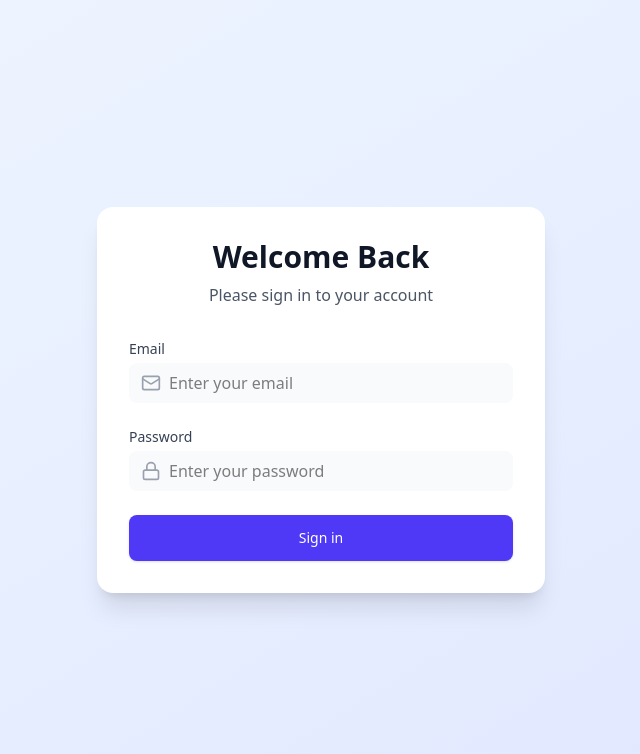
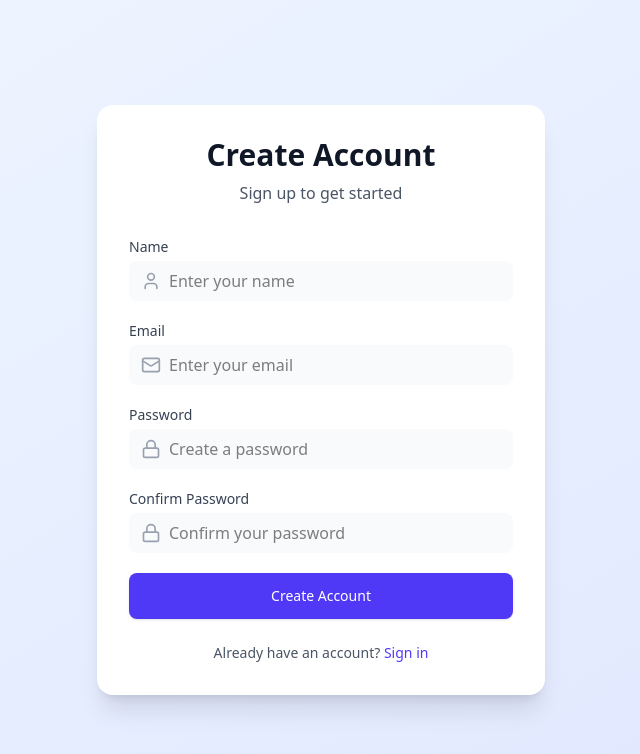
Before and after one commit to nandocoeg2/easy-pharmacy, a React (Vite) app: page /register in a window 1280 px wide. Before the commit this address led to /. Shown: the top 754 px of the page, without its empty margins (319-959 px from the left). Built offline with nearby package versions, Linux system fonts and the light colour scheme.

Commit message:
feat(api): add registration endpoint for new users

```diff
--- a/src/App.tsx
+++ b/src/App.tsx
@@ -10,6 +10,7 @@ import DrugDetail from "./pages/DrugDetail";
 import LoadingSpinner from "./components/uis/LoadingSpinner";
 import CheckoutSuccess from "./pages/CheckoutSuccess";
 import { Toaster } from "react-hot-toast";
+import Register from "./pages/Register";
 
 const ProtectedRoute = ({ children }: { children: ReactNode }) => {
   const isAuthenticated = useSelector(
@@ -47,6 +48,8 @@ function App() {
             />
             <Routes>
               <Route path="/" element={<Login />} />
+              <Route path="/register" element={<Register />} />
+
               <Route
                 path="/dashboard"
                 element={
--- a/src/components/templates/DashboardTemplate.tsx
+++ b/src/components/templates/DashboardTemplate.tsx
@@ -1,5 +1,5 @@
 import React, { Suspense } from "react";
-import { SearchInput, SortDropdown } from "../blocks";
+import { SortDropdown } from "../blocks";
 import { ProductGrid } from "../sections";
 
 interface ProductCardProps {
--- a/src/pages/Login.tsx
+++ b/src/pages/Login.tsx
@@ -1,19 +1,23 @@
 import { FormEvent, useState } from "react";
 import { useDispatch, useSelector } from "react-redux";
 import { login } from "../stores/AuthSlice";
-import { Mail, Lock } from "lucide-react";
+import { Mail, Lock, AlertCircle } from "lucide-react";
 import { RootState } from "../stores/Store";
 import { useEffect } from "react";
-import { useNavigate } from "react-router";
+import { Link, useNavigate } from "react-router";
+import toast from "react-hot-toast";
 
 function Login() {
   const [email, setEmail] = useState("");
   const [password, setPassword] = useState("");
+  const [error, setError] = useState("");
+
   const dispatch = useDispatch();
   const navigate = useNavigate();
   const isAuthenticated = useSelector(
     (state: RootState) => state.auth.isAuthenticated
   );
+  const users = useSelector((state: RootState) => state.auth.users);
 
   useEffect(() => {
     if (isAuthenticated) {
@@ -23,7 +27,24 @@ function Login() {
 
   const handleSubmit = (e: FormEvent) => {
     e.preventDefault();
-    dispatch(login({ email }));
+    // Simple validation
+    if (!email || !password) {
+      setError("Please enter both email and password");
+      return;
+    }
+
+    // Check if user exists
+    const user = users.find((user) => user.email === email);
+    if (!user) {
+      setError("Invalid email or password");
+      return;
+    }
+
+    // In a real app, we would verify the password here
+    // For this demo, we'll just check if the user exists
+
+    dispatch(login({ email, name: user.name }));
+    toast.success("Login successful!");
     navigate("/dashboard");
   };
 
@@ -34,6 +55,13 @@ function Login() {
           <h1 className="text-3xl font-bold text-gray-900">Welcome Back</h1>
           <p className="text-gray-600 mt-2">Please sign in to your account</p>
         </div>
+
+        {error && (
+          <div className="mb-4 p-3 bg-red-50 border border-red-200 rounded-md flex items-start">
+            <AlertCircle className="h-5 w-5 text-red-500 mt-0.5 mr-2 flex-shrink-0" />
+            <p className="text-sm text-red-600">{error}</p>
+          </div>
+        )}
 
         <form onSubmit={handleSubmit} className="space-y-6">
           <div>
@@ -81,6 +109,17 @@ function Login() {
             Sign in
           </button>
         </form>
+        <div className="mt-6 text-center">
+          <p className="text-sm text-gray-600">
+            Don't have an account?{" "}
+            <Link
+              to="/register"
+              className="font-medium text-indigo-600 hover:text-indigo-500"
+            >
+              Sign up
+            </Link>
+          </p>
+        </div>
       </div>
     </div>
   );
--- /dev/null
+++ b/src/pages/Register.tsx
@@ -0,0 +1,214 @@
+import React, { useState, useEffect } from "react";
+import { useDispatch, useSelector } from "react-redux";
+import { Mail, Lock, User, AlertCircle } from "lucide-react";
+import toast from "react-hot-toast";
+import { Link, useNavigate } from "react-router";
+import { RootState } from "../stores/Store";
+import { register } from "../stores/AuthSlice";
+
+export default function Register() {
+  const [name, setName] = useState("");
+  const [email, setEmail] = useState("");
+  const [password, setPassword] = useState("");
+  const [confirmPassword, setConfirmPassword] = useState("");
+  const [errors, setErrors] = useState<{
+    name?: string;
+    email?: string;
+    password?: string;
+    confirmPassword?: string;
+  }>({});
+
+  const dispatch = useDispatch();
+  const navigate = useNavigate();
+  const isAuthenticated = useSelector(
+    (state: RootState) => state.auth.isAuthenticated
+  );
+  const users = useSelector((state: RootState) => state.auth.users);
+
+  useEffect(() => {
+    // Redirect to dashboard if already authenticated
+    if (isAuthenticated) {
+      navigate("/dashboard");
+    }
+  }, [isAuthenticated, navigate]);
+
+  const validateForm = () => {
+    const newErrors: {
+      name?: string;
+      email?: string;
+      password?: string;
+      confirmPassword?: string;
+    } = {};
+
+    if (!name.trim()) {
+      newErrors.name = "Name is required";
+    }
+
+    if (!email.trim()) {
+      newErrors.email = "Email is required";
+    } else if (!/\S+@\S+\.\S+/.test(email)) {
+      newErrors.email = "Email is invalid";
+    } else if (users.some((user) => user.email === email)) {
+      newErrors.email = "Email is already registered";
+    }
+
+    if (!password) {
+      newErrors.password = "Password is required";
+    } else if (password.length < 6) {
+      newErrors.password = "Password must be at least 6 characters";
+    }
+
+    if (password !== confirmPassword) {
+      newErrors.confirmPassword = "Passwords do not match";
+    }
+
+    setErrors(newErrors);
+    return Object.keys(newErrors).length === 0;
+  };
+
+  const handleSubmit = (e: React.FormEvent) => {
+    e.preventDefault();
+
+    if (validateForm()) {
+      dispatch(register({ email, name }));
+      toast.success("Registration successful! Please login.");
+      navigate("/");
+    }
+  };
+
+  return (
+    <div className="min-h-screen bg-gradient-to-br from-blue-50 to-indigo-100 flex items-center justify-center p-4">
+      <div className="bg-white rounded-2xl shadow-xl w-full max-w-md p-8">
+        <div className="text-center mb-8">
+          <h1 className="text-3xl font-bold text-gray-900">Create Account</h1>
+          <p className="text-gray-600 mt-2">Sign up to get started</p>
+        </div>
+
+        <form onSubmit={handleSubmit} className="space-y-5">
+          <div>
+            <label className="block text-sm font-medium text-gray-700">
+              Name
+            </label>
+            <div className="mt-1 relative">
+              <div className="absolute inset-y-0 left-0 pl-3 flex items-center pointer-events-none">
+                <User className="h-5 w-5 text-gray-400" />
+              </div>
+              <input
+                type="text"
+                value={name}
+                onChange={(e) => setName(e.target.value)}
+                className={`pl-10 py-2 block w-full rounded-lg border-gray-300 bg-gray-50 focus:border-indigo-500 focus:ring-indigo-500 ${
+                  errors.name ? "border-red-300" : ""
+                }`}
+                placeholder="Enter your name"
+              />
+              {errors.name && (
+                <div className="mt-1 flex items-center text-sm text-red-600">
+                  <AlertCircle className="h-4 w-4 mr-1" />
+                  {errors.name}
+                </div>
+              )}
+            </div>
+          </div>
+
+          <div>
+            <label className="block text-sm font-medium text-gray-700">
+              Email
+            </label>
+            <div className="mt-1 relative">
+              <div className="absolute inset-y-0 left-0 pl-3 flex items-center pointer-events-none">
+                <Mail className="h-5 w-5 text-gray-400" />
+              </div>
+              <input
+                type="email"
+                value={email}
+                onChange={(e) => setEmail(e.target.value)}
+                className={`pl-10 py-2 block w-full rounded-lg border-gray-300 bg-gray-50 focus:border-indigo-500 focus:ring-indigo-500 ${
+                  errors.email ? "border-red-300" : ""
+                }`}
+                placeholder="Enter your email"
+              />
+              {errors.email && (
+                <div className="mt-1 flex items-center text-sm text-red-600">
+                  <AlertCircle className="h-4 w-4 mr-1" />
+                  {errors.email}
+                </div>
+              )}
+            </div>
+          </div>
+
+          <div>
+            <label className="block text-sm font-medium text-gray-700">
+              Password
+            </label>
+            <div className="mt-1 relative">
+              <div className="absolute inset-y-0 left-0 pl-3 flex items-center pointer-events-none">
+                <Lock className="h-5 w-5 text-gray-400" />
+              </div>
+              <input
+                type="password"
+                value={password}
+                onChange={(e) => setPassword(e.target.value)}
+                className={`pl-10 py-2 block w-full rounded-lg border-gray-300 bg-gray-50 focus:border-indigo-500 focus:ring-indigo-500 ${
+                  errors.password ? "border-red-300" : ""
+                }`}
+                placeholder="Create a password"
+              />
+              {errors.password && (
+                <div className="mt-1 flex items-center text-sm text-red-600">
+                  <AlertCircle className="h-4 w-4 mr-1" />
+                  {errors.password}
+                </div>
+              )}
+            </div>
+          </div>
+
+          <div>
+            <label className="block text-sm font-medium text-gray-700">
+              Confirm Password
+            </label>
+            <div className="mt-1 relative">
+              <div className="absolute inset-y-0 left-0 pl-3 flex items-center pointer-events-none">
+                <Lock className="h-5 w-5 text-gray-400" />
+              </div>
+              <input
+                type="password"
+                value={confirmPassword}
+                onChange={(e) => setConfirmPassword(e.target.value)}
+                className={`pl-10 py-2 block w-full rounded-lg border-gray-300 bg-gray-50 focus:border-indigo-500 focus:ring-indigo-500 ${
+                  errors.confirmPassword ? "border-red-300" : ""
+                }`}
+                placeholder="Confirm your password"
+              />
+              {errors.confirmPassword && (
+                <div className="mt-1 flex items-center text-sm text-red-600">
+                  <AlertCircle className="h-4 w-4 mr-1" />
+                  {errors.confirmPassword}
+                </div>
+              )}
+            </div>
+          </div>
+
+          <button
+            type="submit"
+            className="w-full flex justify-center py-3 px-4 border border-transparent rounded-lg shadow-sm text-sm font-medium text-white bg-indigo-600 hover:bg-indigo-700 focus:outline-none focus:ring-2 focus:ring-offset-2 focus:ring-indigo-500"
+          >
+            Create Account
+          </button>
+        </form>
+
+        <div className="mt-6 text-center">
+          <p className="text-sm text-gray-600">
+            Already have an account?{" "}
+            <Link
+              to="/"
+              className="font-medium text-indigo-600 hover:text-indigo-500"
+            >
+              Sign in
+            </Link>
+          </p>
+        </div>
+      </div>
+    </div>
+  );
+}
```
Also changed, not shown: src/stores/AuthSlice.ts (+27 -4 lines).
